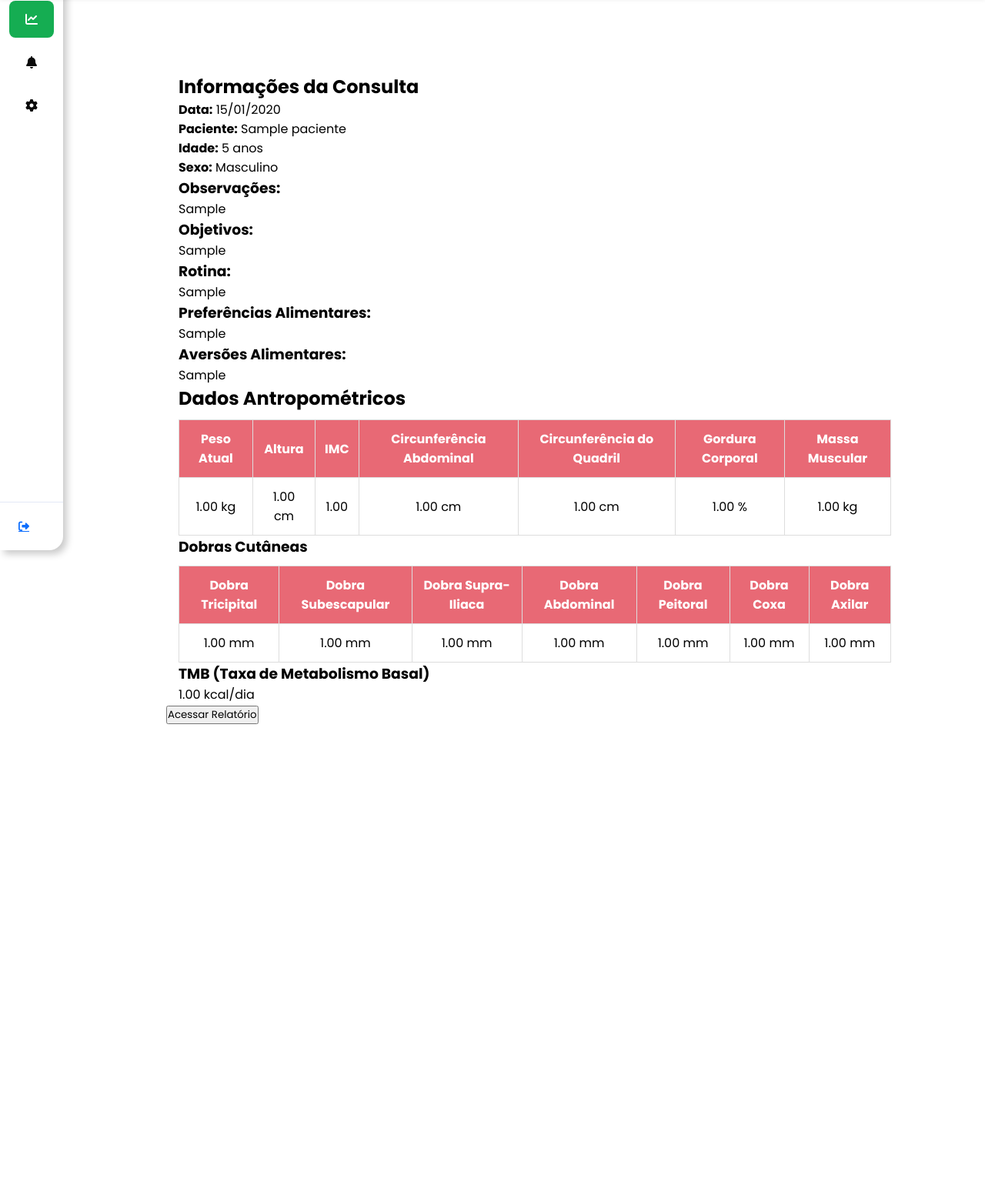
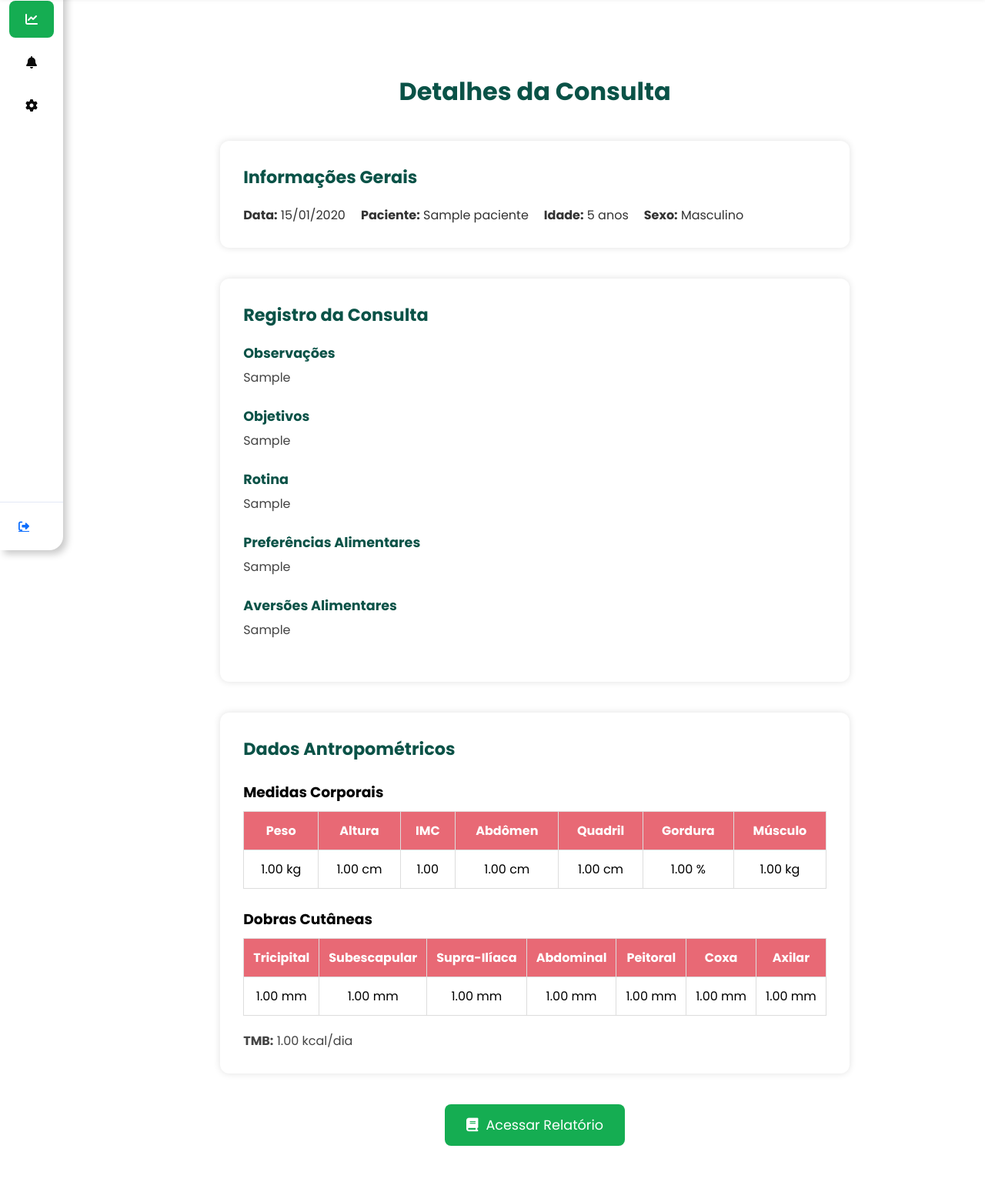
Before and after one commit to cllararibeiro/smartnutri, a Flask app: page /nutricionista/detalhes_con/1 in a window 1280 px wide. Shown: the part 85-1634 px from the top of the page at 77% size. Before the commit the page ends 1026 px from the top, so only its background shows below. Run offline with Flask 3, Linux system fonts and the light colour scheme; a user stored in the database is signed in; tables that the repository leaves empty hold one stand-in row (values such as "Sample post"); parts of the project's set-up code (start-up, migrations or seed data) failed here and were passed over.

Commit message:
Add files via upload

```diff
--- a/templates/nutricionista/detalhes_con.html
+++ b/templates/nutricionista/detalhes_con.html
@@ -10,118 +10,119 @@ Ficha de Atendimento
   <meta name="viewport" content="width=device-width, initial-scale=1.0">
   <title>Detalhes da Consulta</title>
   <link rel="stylesheet" href="/static/css/con_historico.css">
+  <link rel="stylesheet" href="https://cdnjs.cloudflare.com/ajax/libs/font-awesome/6.5.0/css/all.min.css">
 </head>
 <body>
 
   <div class="container container-dieta">
+    <h1 class="pagina-titulo">Detalhes da Consulta</h1>
 
-
-        <div class="consulta-info">
-            <h2 class="h2-1">Informações da Consulta</h2>
-            <div class="consulta-info-1">
+    <!-- Seção 1 -->
+    <div class="box">
+      <h2>Informações Gerais</h2>
+      <div class="linha-infos">
         <p><strong>Data:</strong> {{ consulta.con_data.strftime('%d/%m/%Y') }}</p>
         <p><strong>Paciente:</strong> {{ consulta.paciente.pac_nome }}</p>
-                <p><strong>Idade:</strong> {{idade}} anos</p>
+        <p><strong>Idade:</strong> {{ idade }} anos</p>
         <p><strong>Sexo:</strong> {{ consulta.paciente.pac_sexo }}</p>
       </div>
+    </div>
 
-            <div class="consulta-info-2">
-                <h3>Observações:</h3>
+    <!-- Seção 2 -->
+    <div class="box">
+      <h2>Registro da Consulta</h2>
+
+      <div class="bloco-texto">
+        <h3>Observações</h3>
         <p>{{ consulta.registro_consulta.reg_con_obs or 'Sem observações' }}</p>
+      </div>
 
-                <h3>Objetivos:</h3>
+      <div class="bloco-texto">
+        <h3>Objetivos</h3>
         <p>{{ consulta.registro_consulta.reg_con_objetivos or 'Não definidos' }}</p>
+      </div>
 
-                <h3>Rotina:</h3>
+      <div class="bloco-texto">
+        <h3>Rotina</h3>
         <p>{{ consulta.registro_consulta.reg_con_rotina or 'Não informada' }}</p>
+      </div>
 
-                <h3>Preferências Alimentares:</h3>
+      <div class="bloco-texto">
+        <h3>Preferências Alimentares</h3>
         <p>{{ consulta.registro_consulta.reg_con_preferencias or 'Não informadas' }}</p>
+      </div>
 
-                <h3>Aversões Alimentares:</h3>
+      <div class="bloco-texto">
+        <h3>Aversões Alimentares</h3>
         <p>{{ consulta.registro_consulta.reg_con_aversoes or 'Não informadas' }}</p>
       </div>
     </div>
 
-        <div class="dados-antro">
+    <!-- Seção 3 -->
+    <div class="box">
       <h2>Dados Antropométricos</h2>
-            <div class="dados">
+
+      <div class="tabela-bloco">
+        <h3>Medidas Corporais</h3>
         <table>
           <thead>
             <tr>
-                            <th>Peso Atual</th>
-                            <th>Altura</th>
-                            <th>IMC</th>
-                            <th>Circunferência Abdominal</th>
-                            <th>Circunferência do Quadril</th>
-                            <th>Gordura Corporal</th>
-                            <th>Massa Muscular</th>
+              <th>Peso</th><th>Altura</th><th>IMC</th>
+              <th>Abdômen</th><th>Quadril</th><th>Gordura</th><th>Músculo</th>
             </tr>
           </thead>
           <tbody>
             {% if dados %}
             <tr>
-                            <td>{{ dados.dad_peso_atual or 'Não informado' }} kg</td>
-                            <td>{{ dados.dad_altura or 'Não informado' }} cm</td>
-                            <td>{{ dados.dad_imc or 'Não informado' }}</td>
-                            <td>{{ dados.dad_circun_abdomen or 'Não informado' }} cm</td>
-                            <td>{{ dados.dad_circun_quadri or 'Não informado' }} cm</td>
-                            <td>{{ dados.dad_gord_corporal or 'Não informado' }} %</td>
-                            <td>{{ dados.dad_massa_muscular or 'Não informado' }} kg</td>
-                        </tr>
-                        {% else %}
-                        <tr>
-                            <td colspan="7">Dados antropométricos não disponíveis</td>
+              <td>{{ dados.dad_peso_atual or '-' }} kg</td>
+              <td>{{ dados.dad_altura or '-' }} cm</td>
+              <td>{{ dados.dad_imc or '-' }}</td>
+              <td>{{ dados.dad_circun_abdomen or '-' }} cm</td>
+              <td>{{ dados.dad_circun_quadri or '-' }} cm</td>
+              <td>{{ dados.dad_gord_corporal or '-' }} %</td>
+              <td>{{ dados.dad_massa_muscular or '-' }} kg</td>
             </tr>
             {% endif %}
           </tbody>
         </table>
       </div>
 
+      <div class="tabela-bloco">
         <h3>Dobras Cutâneas</h3>
-            <div class="dados">
         <table>
           <thead>
             <tr>
-                            <th>Dobra Tricipital</th>
-                            <th>Dobra Subescapular</th>
-                            <th>Dobra Supra-Iliaca</th>
-                            <th>Dobra Abdominal</th>
-                            <th>Dobra Peitoral</th>
-                            <th>Dobra Coxa</th>
-                            <th>Dobra Axilar</th>
+              <th>Tricipital</th><th>Subescapular</th><th>Supra-Ilíaca</th>
+              <th>Abdominal</th><th>Peitoral</th><th>Coxa</th><th>Axilar</th>
             </tr>
           </thead>
           <tbody>
             {% if dados %}
             <tr>
-                            <td>{{ dados.dad_dobra_tricipital or 'Não informada' }} mm</td>
-                            <td>{{ dados.dad_dobra_subescapular or 'Não informada' }} mm</td>
-                            <td>{{ dados.dad_dobra_supra_iliaca or 'Não informada' }} mm</td>
-                            <td>{{ dados.dad_dobra_abdominal or 'Não informada' }} mm</td>
-                            <td>{{ dados.dad_dobra_peitoral or 'Não informada' }} mm</td>
-                            <td>{{ dados.dad_dobra_coxa or 'Não informada' }} mm</td>
-                            <td>{{ dados.dad_dobra_axilar or 'Não informada' }} mm</td>
-                        </tr>
-                        {% else %}
-                        <tr>
-                            <td colspan="7">Dobras cutâneas não disponíveis</td>
+              <td>{{ dados.dad_dobra_tricipital or '-' }} mm</td>
+              <td>{{ dados.dad_dobra_subescapular or '-' }} mm</td>
+              <td>{{ dados.dad_dobra_supra_iliaca or '-' }} mm</td>
+              <td>{{ dados.dad_dobra_abdominal or '-' }} mm</td>
+              <td>{{ dados.dad_dobra_peitoral or '-' }} mm</td>
+              <td>{{ dados.dad_dobra_coxa or '-' }} mm</td>
+              <td>{{ dados.dad_dobra_axilar or '-' }} mm</td>
             </tr>
             {% endif %}
           </tbody>
         </table>
+      </div>
 
-                <h3>TMB (Taxa de Metabolismo Basal)</h3>
-                <p>{{ dados.dad_tmb or 'Não informado' }} kcal/dia</p>
+      <div class="tmb">
+        <p><strong>TMB:</strong> {{ dados.dad_tmb or '-' }} kcal/dia</p>
       </div>
     </div>
+
+    <!-- Botão -->
+    <div class="relatorio-botao">
+      <a href="{{ url_for('nutricionista.relatorio_paciente', paciente_id=consulta.con_pac_id) }}">
+        <button><i class="fas fa-book"></i> Acessar Relatório</button>
+      </a>
     </div>
-    <a href="{{ url_for('nutricionista.relatorio_paciente', paciente_id=consulta.con_pac_id) }}">
-    <button>Acessar Relatório</button>
-    </a>
-
-
-
+  </div>
 </body>
-
 {% endblock %}
```
Also changed, not shown: templates/nutricionista/cadastro_paciente.html (+7 -7 lines), templates/nutricionista/consulta.html (+30 -33 lines). Lines whose indentation alone changed are shown as unchanged.
